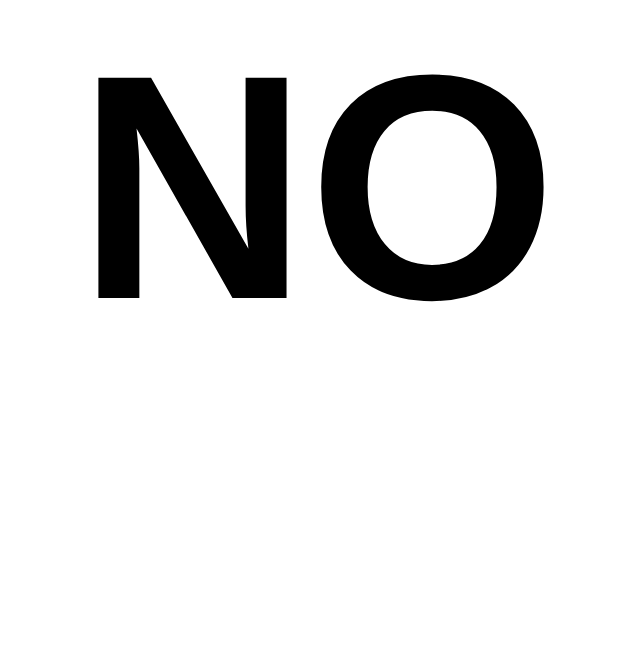
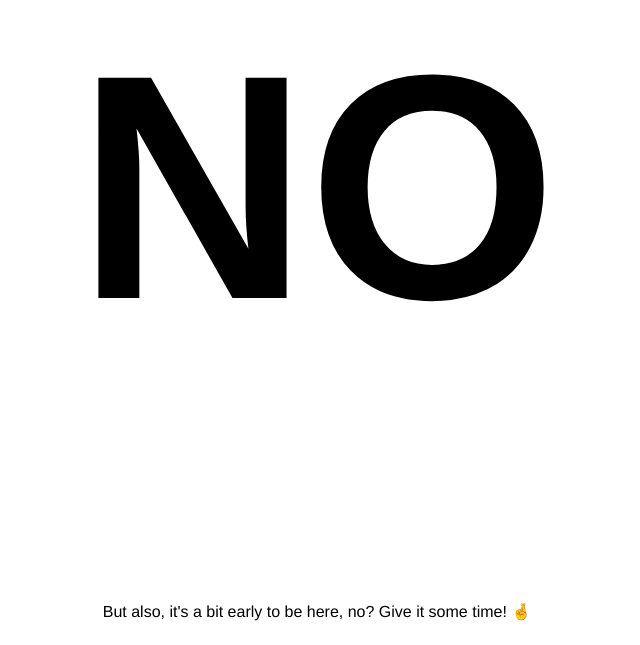
Before and after one commit to bschne/is2022overyet, a plain HTML site: page index.html in a window 1280 px wide. Shown: the part 219-864 px from the top of the page, without its empty margins (323-963 px from the left). Drawn offline with Linux system fonts and the light colour scheme.

Commit message:
Update index.html

```diff
--- a/index.html
+++ b/index.html
@@ -37,6 +37,6 @@
   </head>
   <body>
     <h1 class="main-title">NO</h1>
-    <p></p>
+    <p>But also, it's a bit early to be here, no? Give it some time! 🤞</p>
   </body>
 </html>
```
